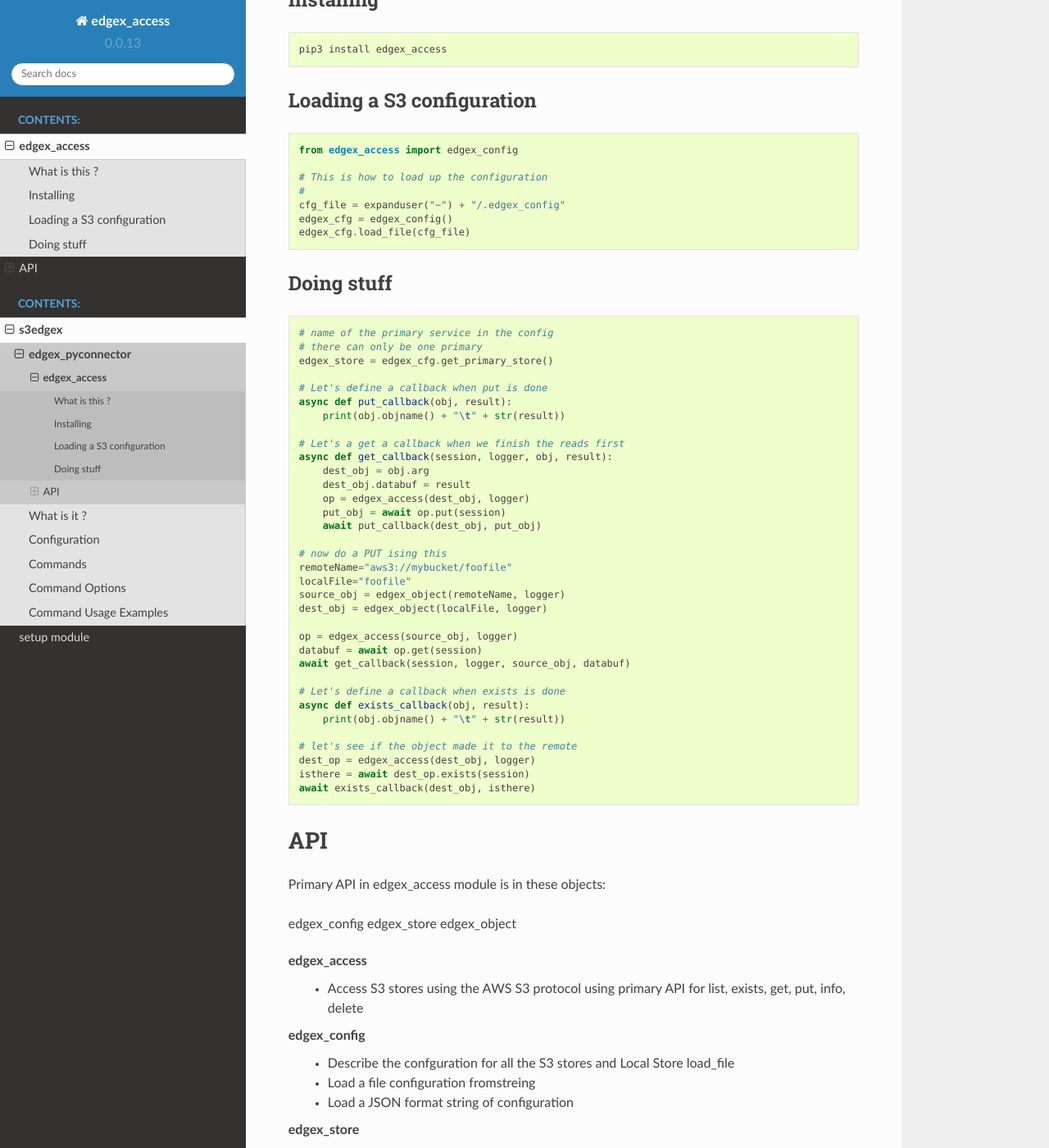
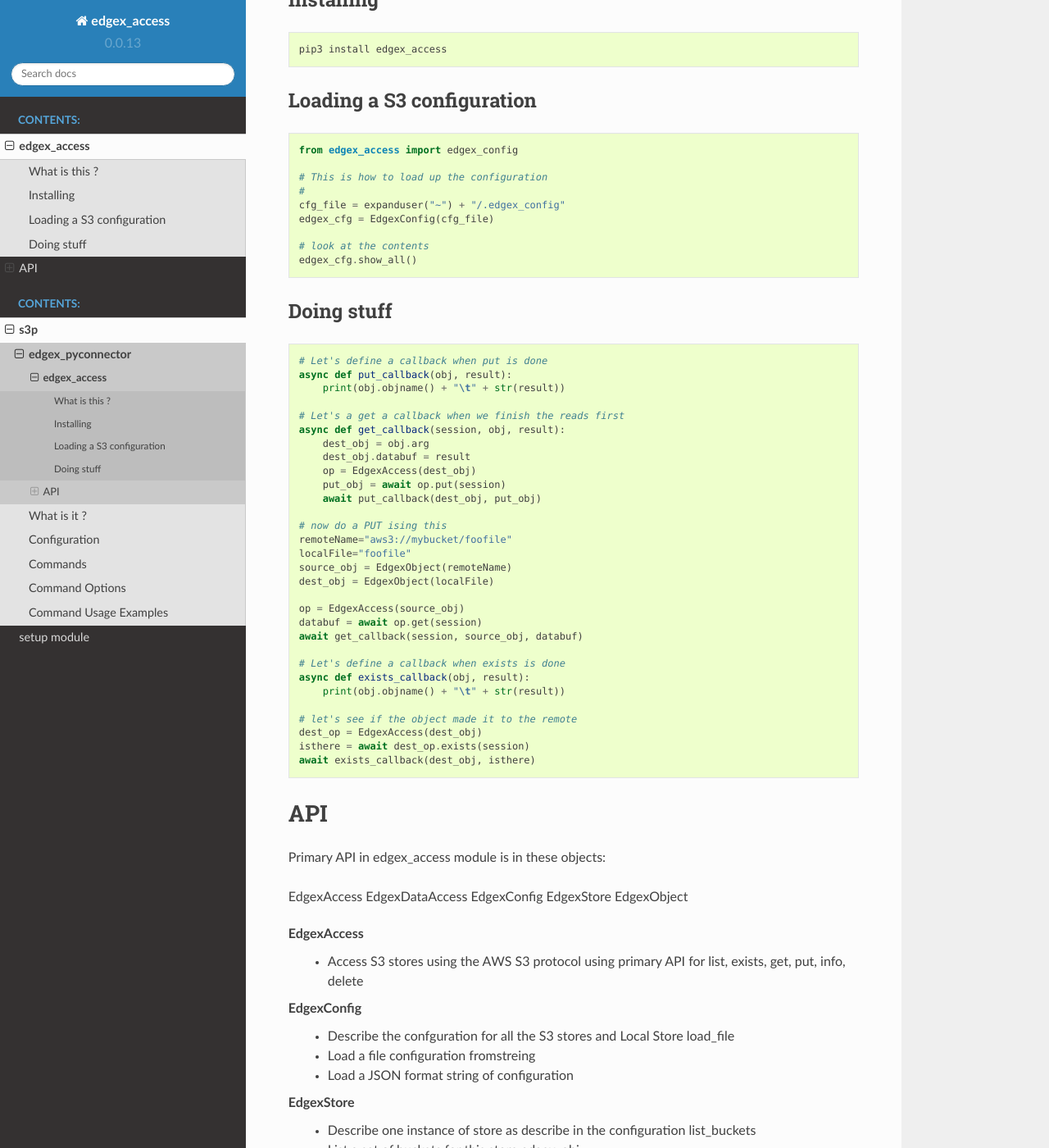
Before and after one commit to nacharya/edgex_access, a Sphinx documentation site: the page built from docs/source/edgex_access.rst, in a window 1280 px wide and 1400 px high, scrolled down 449 px. Shown: the whole window at 82% size. Built offline with Sphinx 7.4.7 and the Read the Docs theme 2.0.0, drawn with Linux system fonts in a browser that asks for light colours; some of the changed text lies outside the part shown.

Commit message:
Documentation update

```diff
--- a/docs/source/edgex_access.rst
+++ b/docs/source/edgex_access.rst
@@ -30,45 +30,44 @@
    # This is how to load up the configuration
    #
    cfg_file = expanduser("~") + "/.edgex_config"
-   edgex_cfg = edgex_config()
-   edgex_cfg.load_file(cfg_file)
+   edgex_cfg = EdgexConfig(cfg_file)
+
+   # look at the contents
+   edgex_cfg.show_all()
+
 
 Doing stuff
 -----------
 .. code-block:: python
-
-    # name of the primary service in the config
-    # there can only be one primary
-    edgex_store = edgex_cfg.get_primary_store()
 
     # Let's define a callback when put is done
     async def put_callback(obj, result):
         print(obj.objname() + "\t" + str(result))
 
     # Let's a get a callback when we finish the reads first
-    async def get_callback(session, logger, obj, result):
+    async def get_callback(session, obj, result):
         dest_obj = obj.arg
         dest_obj.databuf = result
-        op = edgex_access(dest_obj, logger)
+        op = EdgexAccess(dest_obj)
         put_obj = await op.put(session)
         await put_callback(dest_obj, put_obj)
 
     # now do a PUT ising this
     remoteName="aws3://mybucket/foofile"
     localFile="foofile"
-    source_obj = edgex_object(remoteName, logger)
-    dest_obj = edgex_object(localFile, logger)
+    source_obj = EdgexObject(remoteName)
+    dest_obj = EdgexObject(localFile)
 
-    op = edgex_access(source_obj, logger)
+    op = EdgexAccess(source_obj)
     databuf = await op.get(session)
-    await get_callback(session, logger, source_obj, databuf)
+    await get_callback(session, source_obj, databuf)
 
     # Let's define a callback when exists is done
     async def exists_callback(obj, result):
         print(obj.objname() + "\t" + str(result))
 
     # let's see if the object made it to the remote
-    dest_op = edgex_access(dest_obj, logger)
+    dest_op = EdgexAccess(dest_obj)
     isthere = await dest_op.exists(session)
     await exists_callback(dest_obj, isthere)
 
@@ -77,28 +76,31 @@
 
 Primary API in edgex_access module is in these objects:
 
-edgex_config
-edgex_store
-edgex_object
+EdgexAccess
+EdgexDataAccess
+EdgexConfig
+EdgexStore
+EdgexObject
 
 
-edgex_access
+
+EdgexAccess
         - Access S3 stores using the AWS S3 protocol using primary
           API for list, exists, get, put, info, delete
 
-edgex_config
+EdgexConfig
         - Describe the confguration for all the S3 stores and Local Store load_file
         - Load a file configuration fromstreing
         - Load a JSON format string of configuration
 
-edgex_store
+EdgexStore
         - Describe one instance of store as describe in the configuration list_buckets
         - List a set of buckets for this store edgex_obj
         - Code edgex object for doing I/O exists
         - Check of the object exists in the store metainfo
         - Return the metadata for this object
 
-edgex_object
+EdgexObject
         - Create an object instance based on the string representing the object.
           Each string representation must have the store name or it is assumed to be
           picked up from the local present working directory if the flag is provided
@@ -108,13 +110,13 @@
 .. code-block:: python
 
    objname = "aws_s3://mybucket"
-   obj = edgex_access.edgex_object(edgex_cfg, objname)
+   obj = EdgexObject(edgex_cfg, objname)
    print("URI : " + obj.pathname())
    print("Bucket : " + obj.bucketname())
    print("Object : " + obj.objname())
 
 
-edgex_access
+EdgexDataAccess
         - Do the I/O operations using these methods, and the object supplied
         - Does the I/O based on the store type to determine how to do the I/O
 
--- a/docs/source/index.rst
+++ b/docs/source/index.rst
@@ -19,7 +19,7 @@
    :maxdepth: 2
    :caption: Contents:
 
-   s3edgex
+   s3p
    setup
 
 Indices and tables
--- a/setup.py
+++ b/setup.py
@@ -24,7 +24,7 @@
 
 
 ###################################################################
-LONG_DESCRIPTION = "edgex_access Python library for accessing AWS using the S3 protocol"
+LONG_DESCRIPTION = "edgex_access: a Python library for accessing AWS using the S3 protocol"
 
 # Get the long description from the README file
 with open(path.join(HERE, 'README.md'), encoding='utf-8') as f:
@@ -52,7 +52,7 @@
     packages=['edgex_access'],
     python_requires='>=3',
     install_requires=['urllib3', 'requests_aws4auth', 'aiobotocore', \
-                      'simplejson', 'lxml', 'asyncio', 'google-cloud-storage'],
+                      'simplejson', 'lxml', 'asyncio'],
     include_package_data=True,
     project_urls={
         'Bug Reports': 'https://github.com/nacharya/edgex_access/issues',
```
Also changed, not shown: other parts of docs/source/edgex_access.rst (+4 -0 lines), README.md (+205 -74 lines), docs/source/s3edgex.rst (deleted, +0 -211 lines), docs/source/s3p.rst (added, +182 -0 lines), 1 other file.
